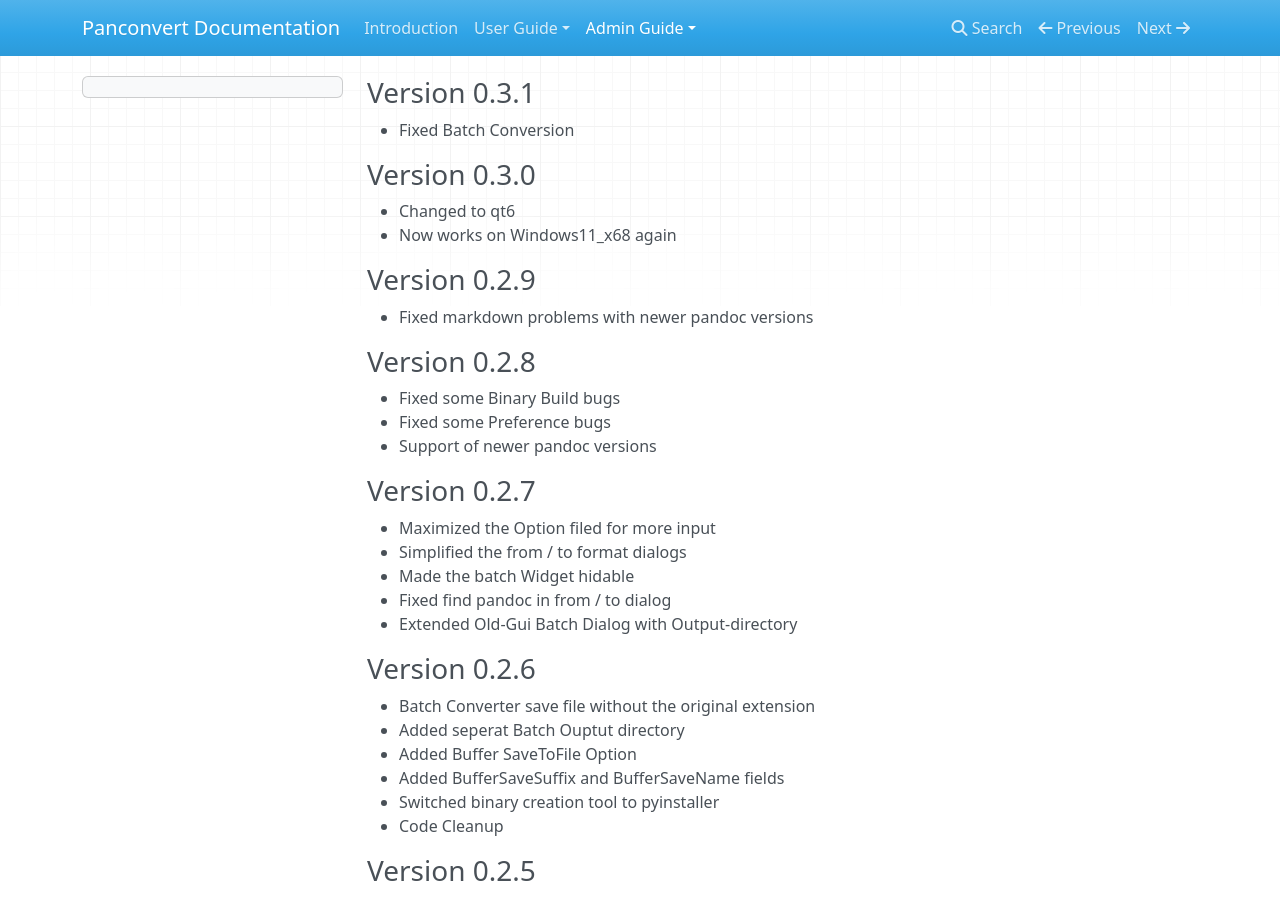
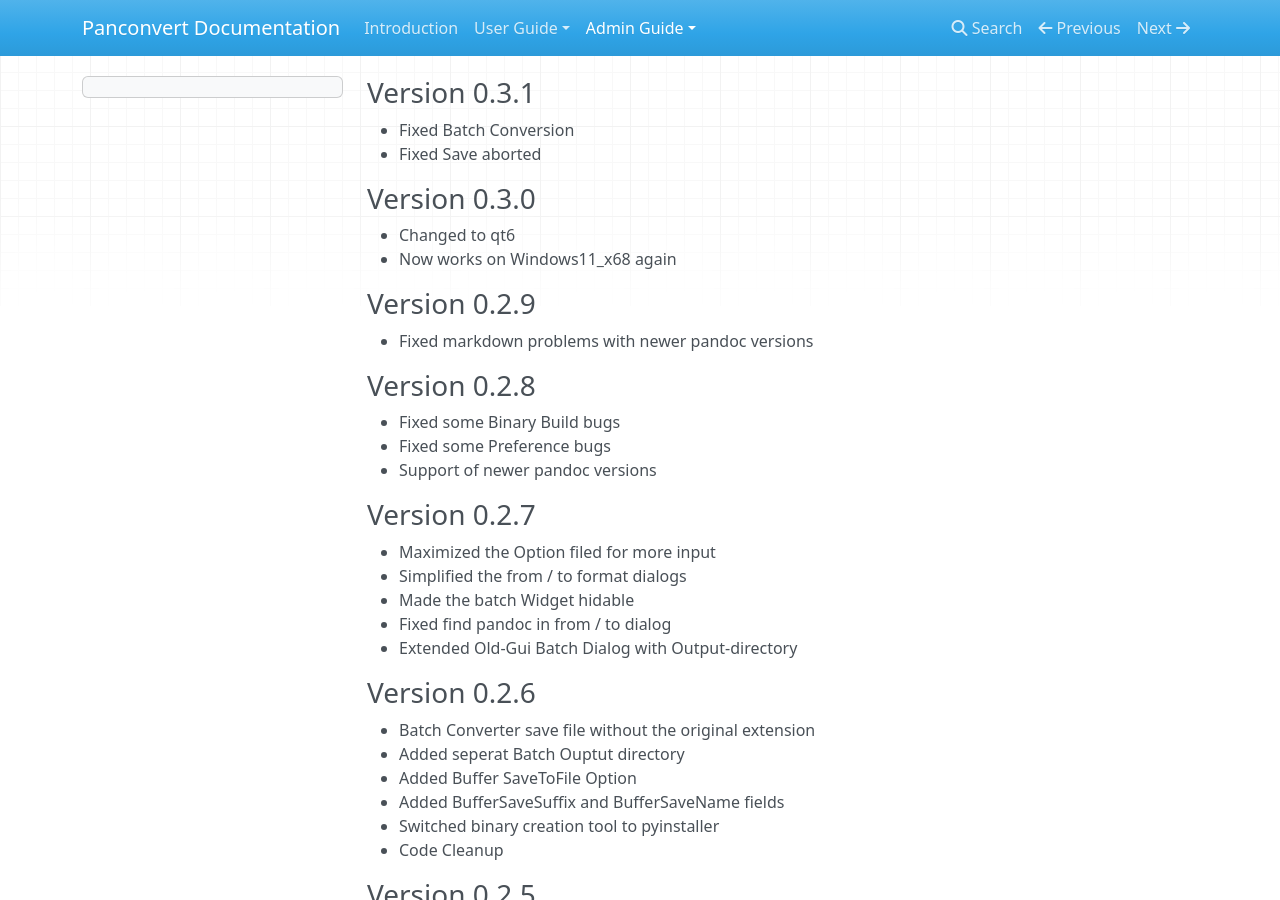
Before and after one commit to apaeffgen/PanConvert, an MkDocs documentation site: the page built from docs/Developer/changelog.md, in a window 1280 px wide and 900 px high. Built offline with MkDocs 1.6.1, drawn with Linux system fonts in a browser that asks for light colours; nearby versions of some CDN libraries.

Commit message:
Version: 0.3.1: Fixed Batch-Conversion and Save Error

```diff
--- a/docs/Developer/changelog.md
+++ b/docs/Developer/changelog.md
@@ -1,5 +1,6 @@
 ### Version 0.3.1
 - Fixed Batch Conversion
+- Fixed Save aborted
 
 ### Version 0.3.0
 - Changed to qt6
```
